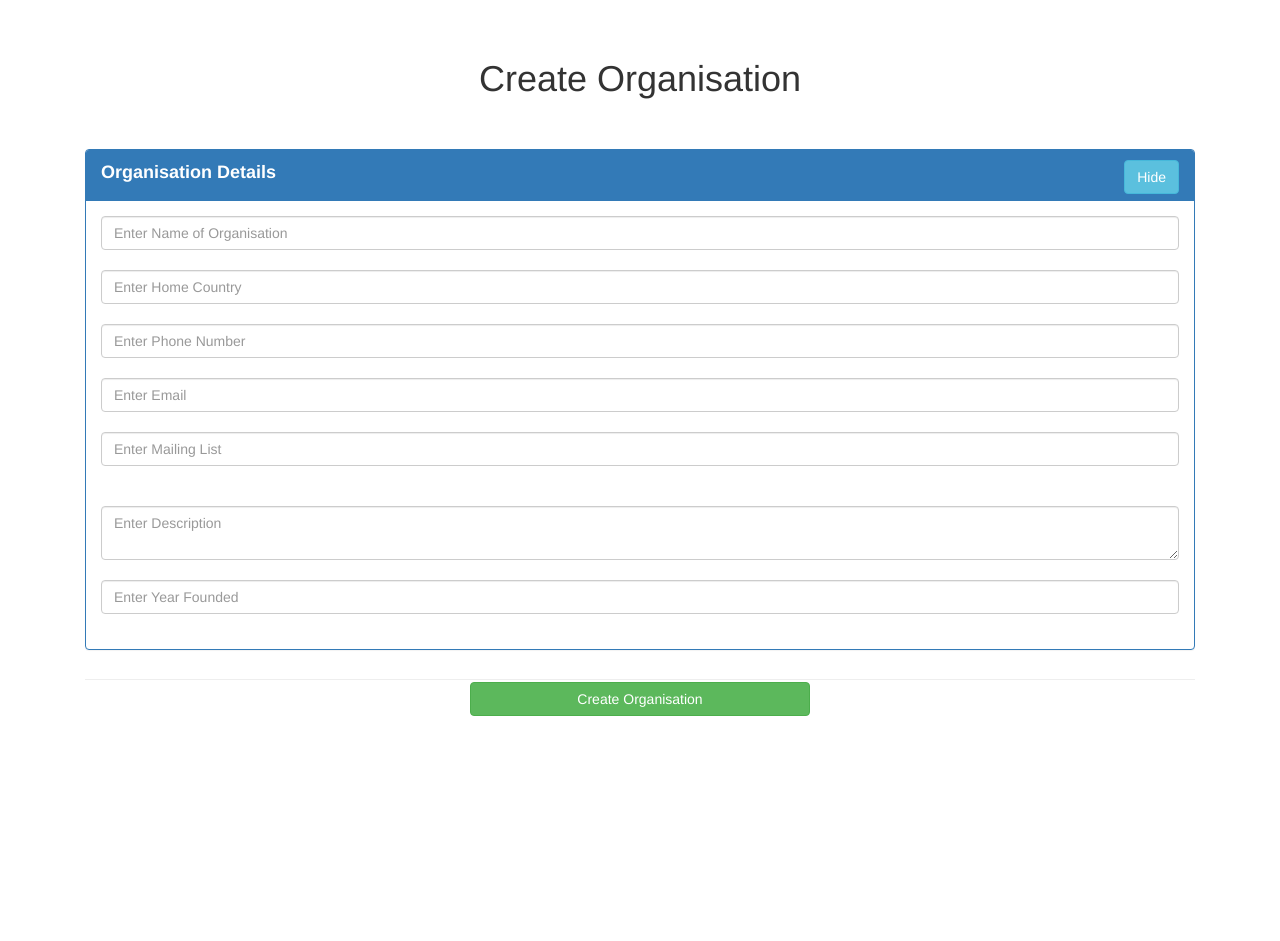
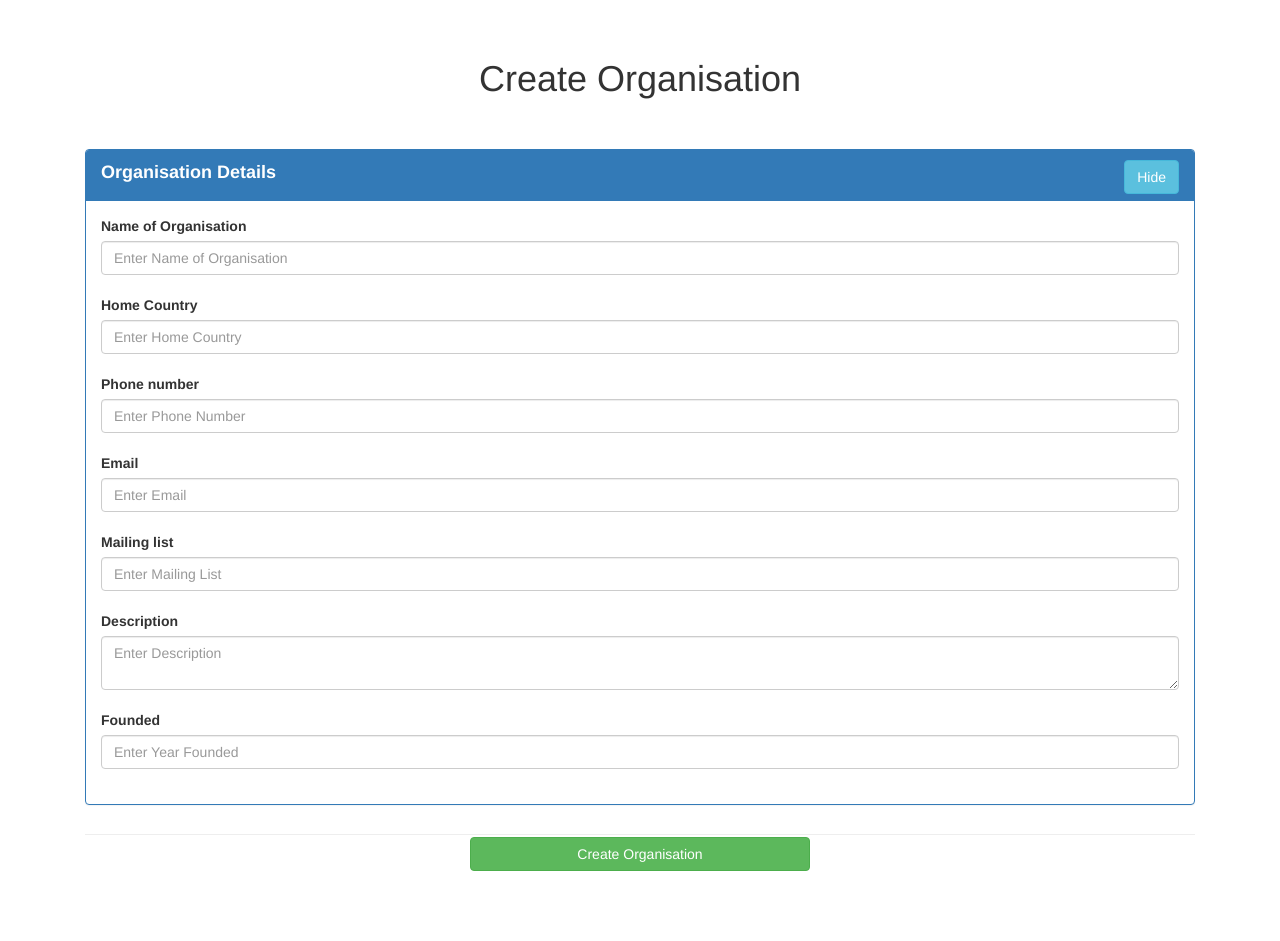
Before and after one commit to nisargjhaveri/saathi, a PHP site: template app/views/organisations/create.php in a window 1280 px wide. Shown: the part 51-992 px from the top of the page. Before the commit the page ends 767 px from the top, so only its background shows below. Run offline with PHP 8.4, Linux system fonts and the light colour scheme; the template is opened without the code that fills it, so the values that code supplies are empty; some libraries are stand-ins or nearby versions.

Commit message:
[UI] Organisation Details can now be seen

```diff
--- a/app/views/organisations/create.php
+++ b/app/views/organisations/create.php
@@ -130,19 +130,19 @@
                                         <div class="btn btn-info" id="show1" style="float: right">Hide</div>
                                     </div>
                                     <div class="panel-body" id="panelBody1">
-                                        <label class="sr-only" for="name">Name of Organisation: </label>
+                                        <label for="name">Name of Organisation </label>
                                         <input class="form-control" placeholder="Enter Name of Organisation" id="name" name="org[name]" required /><br>
-                                        <label class="sr-only" for="home">Home Country: </label>
+                                        <label for="home">Home Country </label>
                                         <input class="form-control" placeholder="Enter Home Country" id="home" name="org[home]" required /><br>
-                                        <label class="sr-only" for="phone_no">Phone number: </label>
+                                        <label for="phone_no">Phone number </label>
                                         <input class="form-control" placeholder="Enter Phone Number" id="phone_no" name="contact[phone_no]" /><br>
-                                        <label class="sr-only" for="email">Email: </label>
+                                        <label for="email">Email </label>
                                         <input class="form-control" placeholder="Enter Email" id="email" type="email" name="contact[email]" /><br>
-                                        <label class="sr-only" for="mailing_list">Mailing list: </label>
+                                        <label for="mailing_list">Mailing list </label>
                                         <input class="form-control" placeholder="Enter Mailing List" id="mailing_list" type="email" name="contact[mailing_list]" /><br>
-                                        <label class="sr-only" for="desc">Description: </label><br>
+                                        <label for="desc">Description </label><br>
                                         <textarea class="form-control" placeholder="Enter Description" id="desc" name="org[desc]"></textarea><br>
-                                        <label class="sr-only" for="founded">Founded: </label>
+                                        <label for="founded">Founded </label>
                                         <input class="form-control" placeholder="Enter Year Founded" id="founded" name="org[founded]" required /><br>
                                     </div>
                             </fieldset>
--- a/app/views/organisations/index.php
+++ b/app/views/organisations/index.php
@@ -76,7 +76,7 @@
             </li>
 
             <li>
-                <a href="#">
+                <a href="<?php echo base_url(); ?>organisations/">
                     Organisations
                 </a>
             </li>
```
Also changed, not shown: app/views/organisations/view.php (+10 -3 lines).
